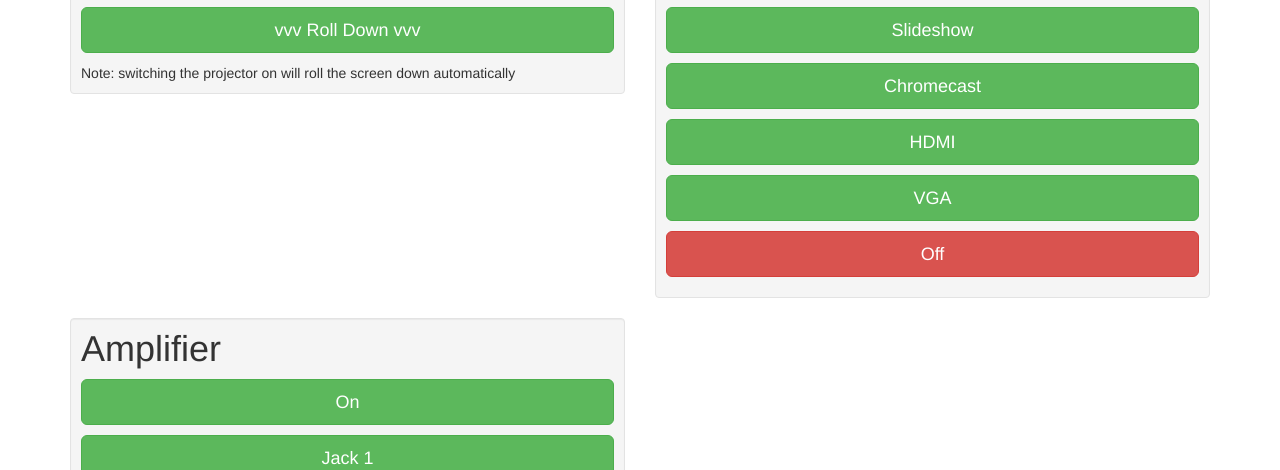
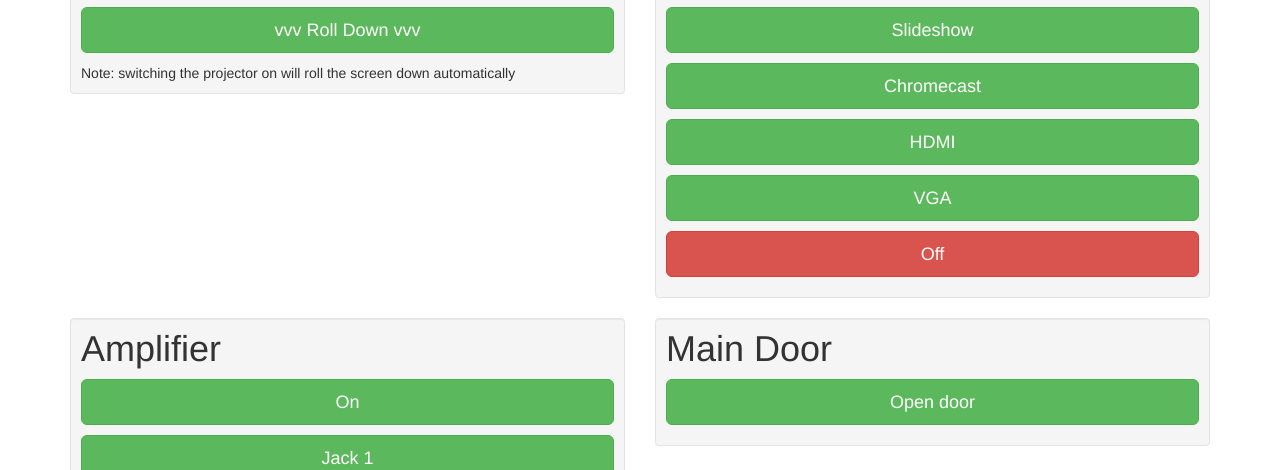
Before and after one commit to syn2cat/pidor, a plain HTML site: page www/htdocs/lights.level2.lu/index.html in a window 1280 px wide. Shown: the part 482-952 px from the top of the page. Drawn offline with Linux system fonts and the light colour scheme.

Commit message:
added button to open main door

```diff
--- a/www/htdocs/lights.level2.lu/index.html
+++ b/www/htdocs/lights.level2.lu/index.html
@@ -93,6 +93,12 @@
             <p><a class="btn btn-danger btn-lg btn-block" data-area="receiver" data-status="off" >Off</a></p>
           </div>
         </div>
+        <div class="col-md-6">
+          <div class=" well">
+            <h1>Main Door</h1>
+            <p><a class="btn btn-success btn-lg btn-block" data-area="maindoor" data-status="open" >Open door</a></p>
+          </div>
+        </div>
       </div>
 
 
```
Also changed, not shown: 2 other files.
